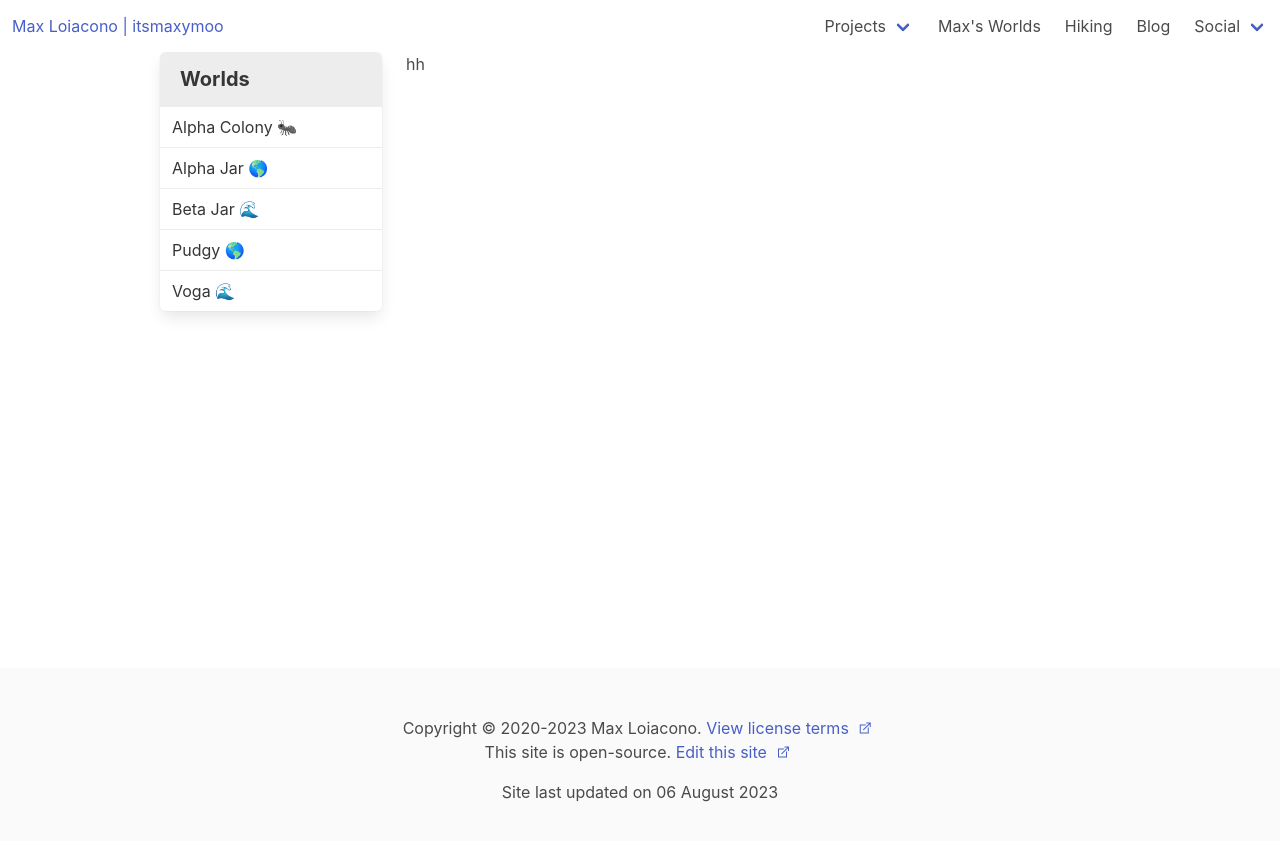
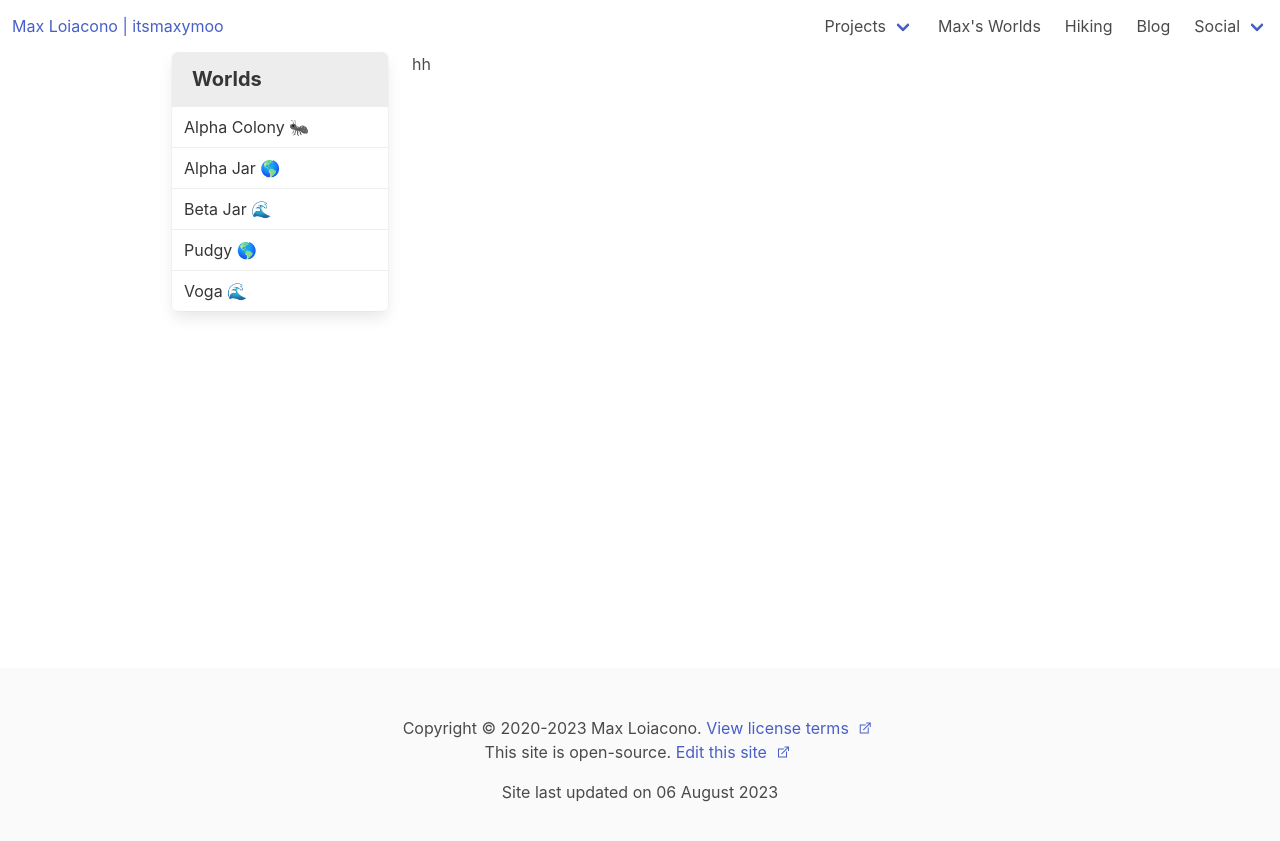
Before and after one commit to itsmaxymoo/itsmaxymoo.com, a Jekyll site: the page built from src/worlds.html, in a window 1280 px wide. Shown: the top 841 px of the page. Built offline with Jekyll 4.4.1, drawn with Linux system fonts in a browser that asks for light colours.

Commit message:
fix layout padding and centering

```diff
--- a/src/_layouts/base.html
+++ b/src/_layouts/base.html
@@ -113,7 +113,7 @@
 			</div>
 		</nav>
 
-		<div class="ml-3 mr-3">
+		<div>
 			{{ content }}
 		</div>
 	</main>
--- a/src/_layouts/worlds.html
+++ b/src/_layouts/worlds.html
@@ -3,7 +3,7 @@
 ---
 
 <div class="container is-max-desktop mb-6">
-	<div class="columns">
+	<div class="columns is-centered pl-3 pr-3">
 		<div class="column is-3">
 			<nav class="panel">
 				<p class="panel-heading mb-0">
```
